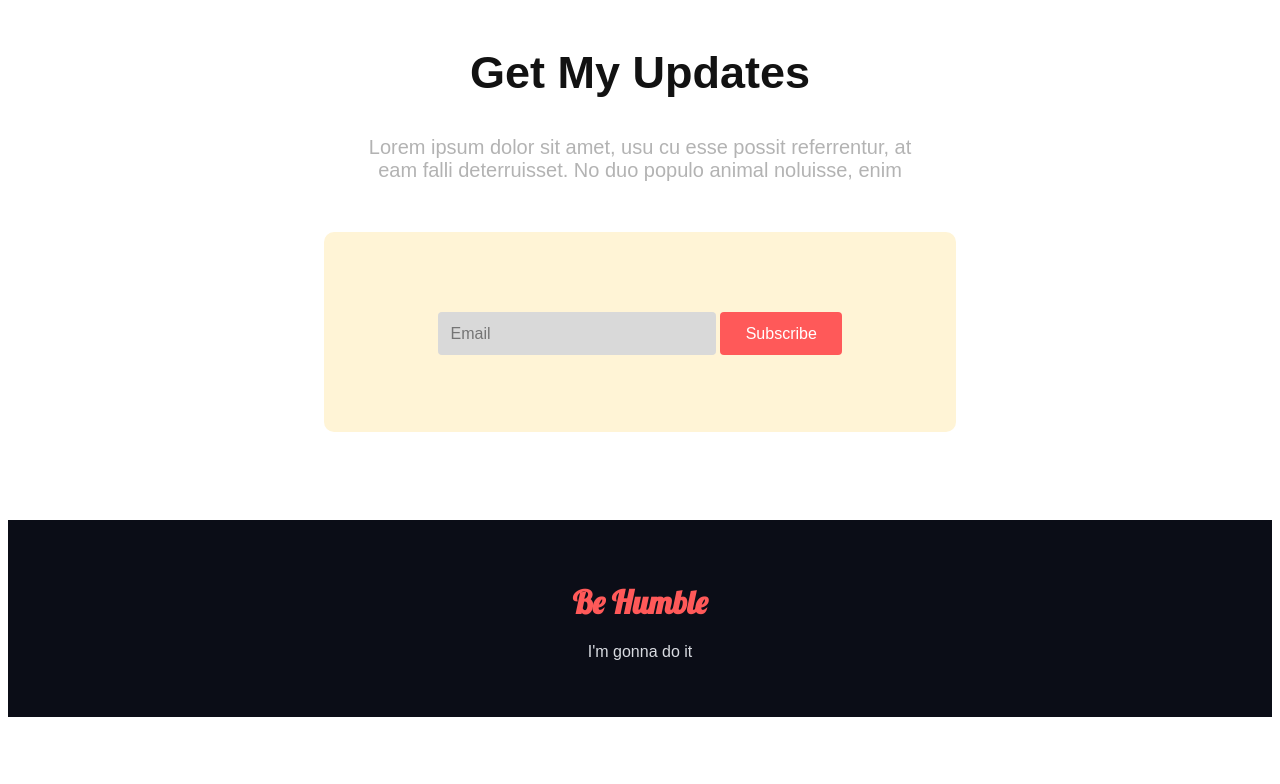
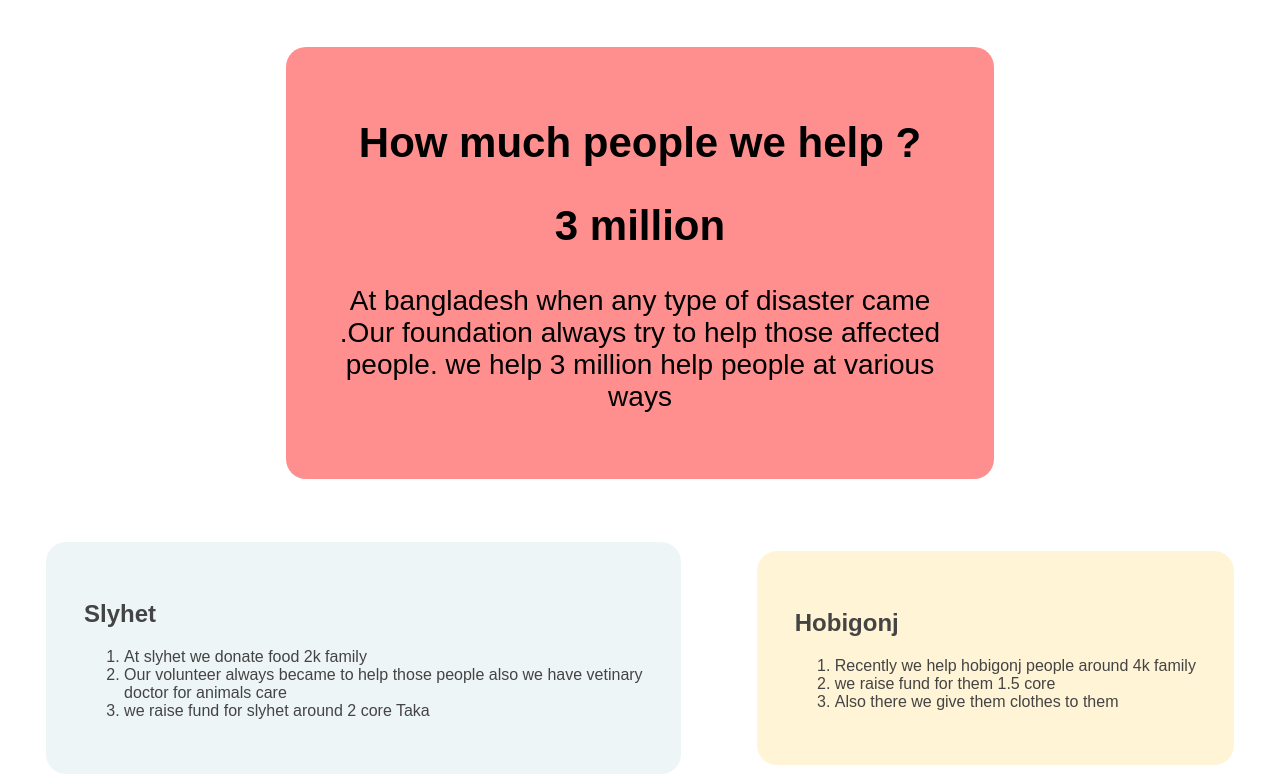
Before and after one commit to tajul86/flood-donation-project, a plain HTML site: page index.html in a window 1280 px wide. Shown: the part 1896-2680 px from the top of the page. Before the commit the page ends 2621 px from the top, so only its background shows below. Drawn offline with Linux system fonts and the light colour scheme; a web font is replaced by a local one.

Commit message:
final commit

```diff
--- a/index.html
+++ b/index.html
@@ -20,7 +20,7 @@
         <div class="banner">
             <h1>Let's Help Those Who Are <br>    More In Need</h1>
             <h3>The As-Sunnah Foundation is distributing the meat of Dhaka's Qurbani to the needy in the village If you want a portion of the meat of your sacrifice to reach the homes of the poor in remote villages</h3>
-            <a class="custom-button" href="https://www.facebook.com/sheikhahmadullahofficial/videos/290435229939042/">Donate Now</a>
+            <a class="custom-button" target="_blank" href="https://www.facebook.com/sheikhahmadullahofficial/videos/290435229939042/">Donate Now</a>
         </div>
     </section>
     <section class="donation-money">
@@ -39,7 +39,7 @@
         <p>Other Amount (Taka)</p>
         <hr>
        </div>
-        <a class="custom-button" href="https://www.facebook.com/sheikhahmadullahofficial/videos/290435229939042/">Donate Now</a>
+        <a class="custom-button" target="_blank" href="https://www.facebook.com/sheikhahmadullahofficial/videos/290435229939042/">Donate Now</a>
     </section>
     <section >
         <div class="donation-titles">
@@ -73,6 +73,32 @@
             </div>
         </div>
     </section>
+    <section class="portfolio">
+        <div class="portfolio-foundation" >
+            <h1>How much people we help ?</h1>
+            <h1>3 million</h1>
+            <p>At bangladesh when any type of disaster came .Our foundation always try to help those affected people. we help 3 million help people at various ways </p>
+
+        </div>
+        <div class="helped-area">
+            <div id="area-one">
+                <h1>Slyhet</h1>
+                <ol>
+                    <li>At slyhet we donate food  2k family </li>
+                    <li>Our volunteer always became to help  those people also we have vetinary<br> doctor for animals care </li>
+                    <li>we raise fund for slyhet around 2 core Taka</li>
+                </ol>
+            </div>
+            <div id="area-two">
+                <h1>Hobigonj</h1>
+                <ol>
+                    <li>Recently we help hobigonj people around 4k family</li>
+                    <li>we raise fund for them 1.5 core </li>
+                    <li>Also there we give them clothes to them   </li>
+                </ol>
+            </div>
+        </div>
+    </section>
     <section >
         <div class="donation-titles">
             <h1>Get My Updates</h1>
--- a/style.css
+++ b/style.css
@@ -105,11 +105,41 @@ opacity: 2;
     border-radius: 10px;
 }
 #Education-card{
-    background-color:
-    #FFF4D6;
+    background-color: #FFF4D6;
     border-radius: 10px;
 }
+.portfolio{
+    margin-top: 50px;
+}
 
+.portfolio-foundation{
+    text-align: center;
+    font-size: 28px;
+    background-color: #ff5959ac;
+    padding: 3%;
+    width: 50%;
+    margin: 0 auto;
+    border-radius:20px;
+}
+.helped-area{
+    display: flex;
+    justify-content: space-around;
+    align-items: center;
+    margin-top: 5%;
+
+}
+#area-one{
+    background-color: rgba(79, 157, 166, 0.1);
+    padding: 3%;
+    border-radius: 20px;
+    color: #454444;
+}
+#area-two{
+    background-color: #FFF4D6;
+    padding: 3%;
+    border-radius: 20px;
+    color: #454444;
+}
 .email-area{
     background-color: #FFF4D6;
     text-align: center;
```
